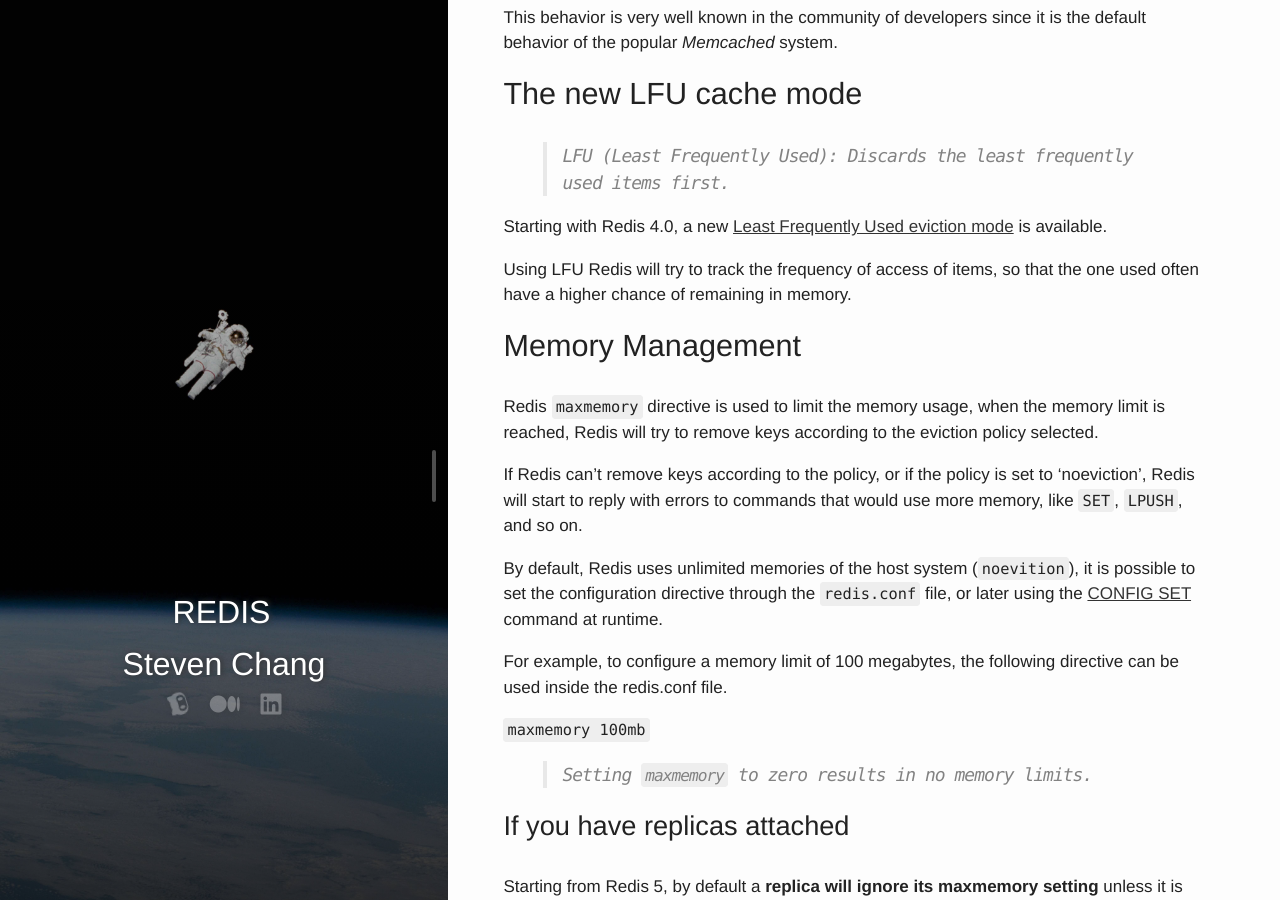
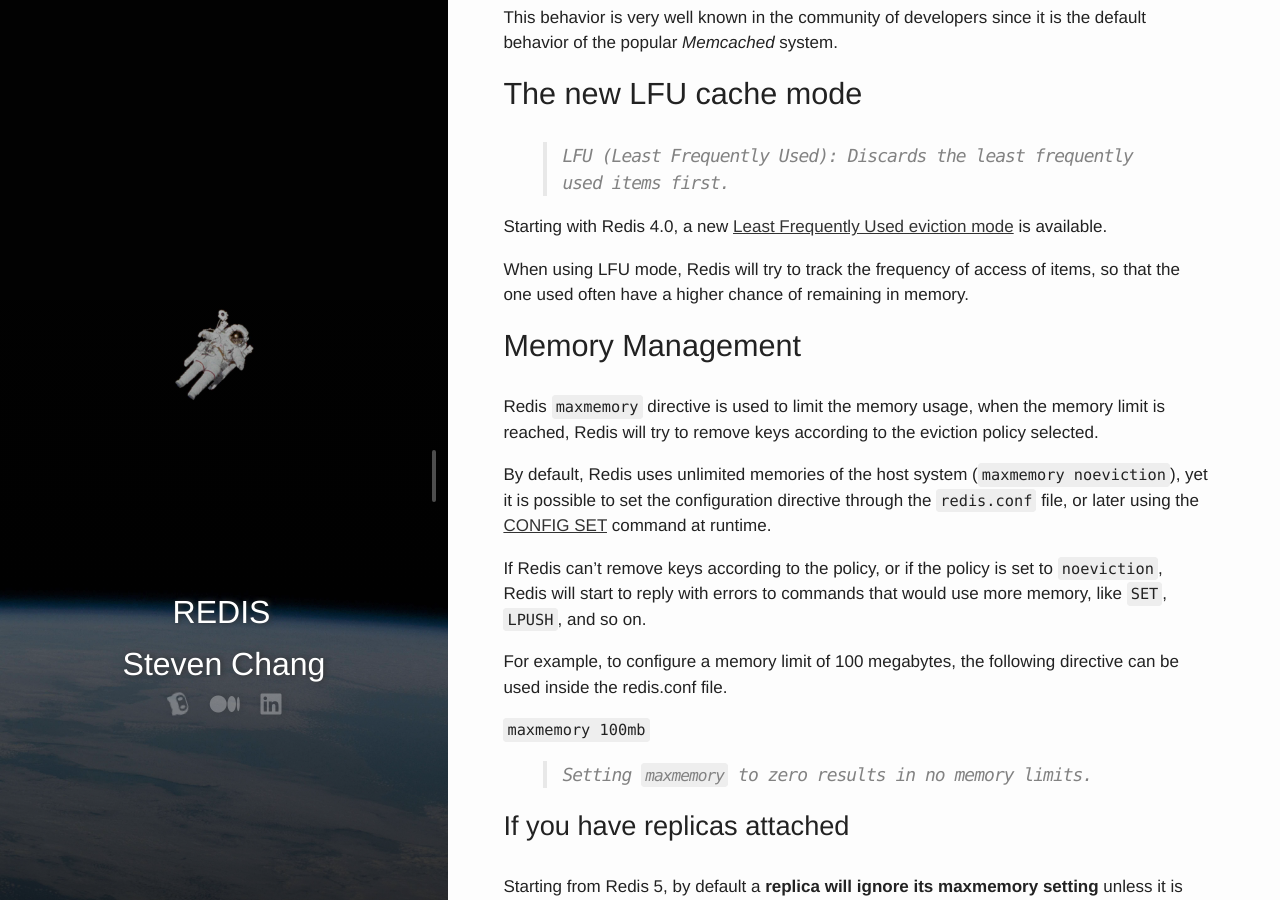
Before and after one commit to stevencch99/stevencch99.github.io, a Jekyll site: the page built from _posts/2020-10-12-redis-notes-cache-and-memory-management.md, in a window 1280 px wide and 900 px high, scrolled down 1131 px. Built offline with Jekyll 4.4.1, drawn with Linux system fonts in a browser that asks for light colours; nearby versions of some CDN libraries; comment, search, counter and statistics services are not loaded.

Commit message:
Fix typo in 2020-10-12-redis-notes-cache-and-memory-management

```diff
--- a/_posts/2020-10-12-redis-notes-cache-and-memory-management.md
+++ b/_posts/2020-10-12-redis-notes-cache-and-memory-management.md
@@ -28,15 +28,15 @@ This behavior is very well known in the community of developers since it is the
 
 Starting with Redis 4.0, a new [Least Frequently Used eviction mode](http://antirez.com/news/109) is available.
 
-Using LFU Redis will try to track the frequency of access of items, so that the one used often have a higher chance of remaining in memory.
+When using LFU mode, Redis will try to track the frequency of access of items, so that the one used often have a higher chance of remaining in memory.
 
 ## Memory Management
 
 Redis `maxmemory` directive is used to limit the memory usage, when the memory limit is reached, Redis will try to remove keys according to the eviction policy selected.
 
-If Redis can't remove keys according to the policy, or if the policy is set to 'noeviction', Redis will start to reply with errors to commands that would use more memory, like `SET`, `LPUSH`, and so on.
+By default, Redis uses unlimited memories of the host system (`maxmemory noeviction`), yet it is possible to set the configuration directive through the `redis.conf` file, or later using the [CONFIG SET](https://redis.io/commands/config-set) command at runtime.
 
-By default, Redis uses unlimited memories of the host system (`noevition`), it is possible to set the configuration directive through the `redis.conf` file, or later using the [CONFIG SET](https://redis.io/commands/config-set) command at runtime.
+If Redis can't remove keys according to the policy, or if the policy is set to `noeviction`, Redis will start to reply with errors to commands that would use more memory, like `SET`, `LPUSH`, and so on.
 
 For example, to configure a memory limit of 100 megabytes, the following directive can be used inside the redis.conf file.
 
```
